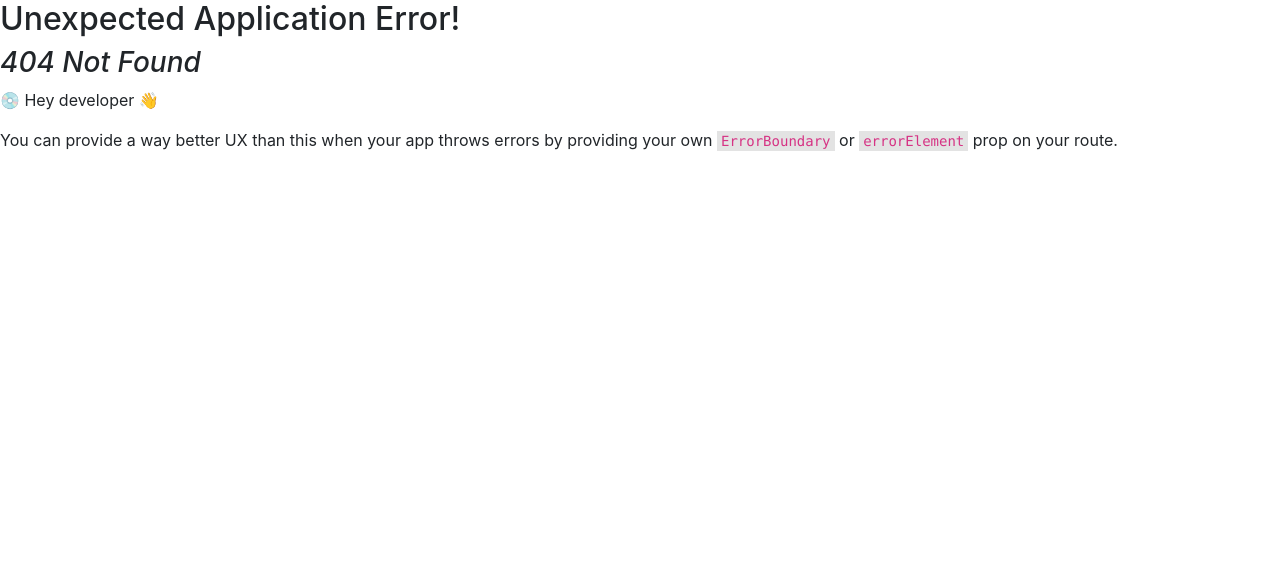
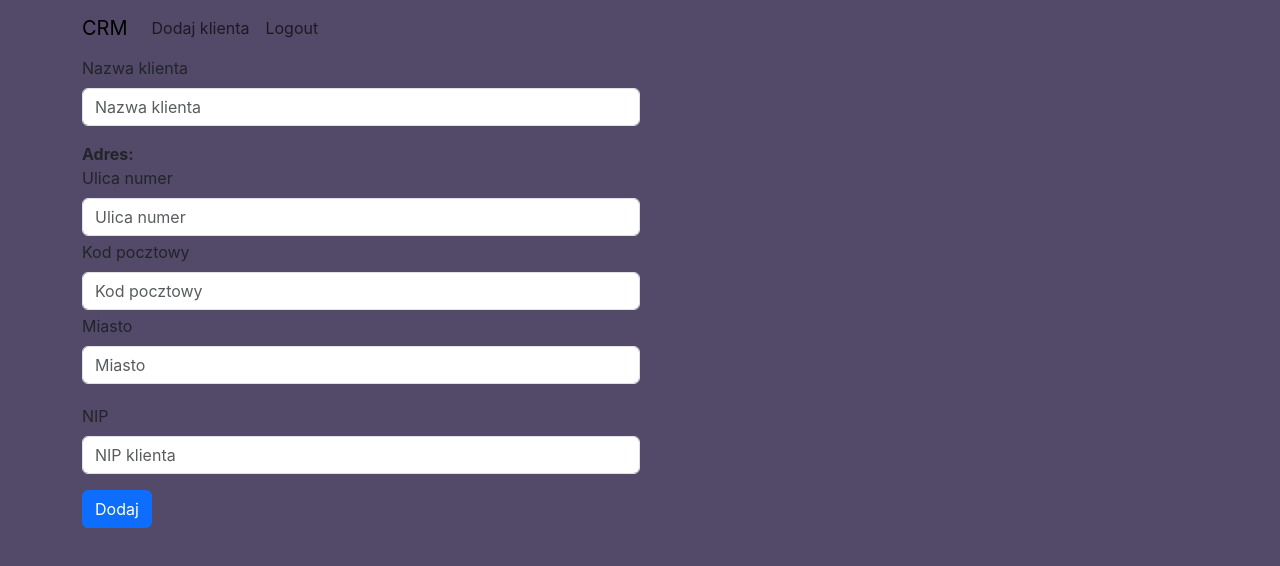
Before and after one commit to bartosiak/crm-frontend, a React (Create React App) app: page /add-customer in a window 1280 px wide. Before the commit this address had no page. Shown: the top 566 px of the page. Built offline with nearby package versions, Linux system fonts and the light colour scheme.

Commit message:
Added functionality to create a new customer

```diff
--- a/src/App.js
+++ b/src/App.js
@@ -4,7 +4,7 @@ import { Outlet } from "react-router-dom";
 
 function App() {
     return (
-        <div className="App">
+        <div className="container">
             <NavBar />
             <Outlet />
         </div>
--- a/src/components/AddCustomerForm.jsx
+++ b/src/components/AddCustomerForm.jsx
@@ -1,4 +1,24 @@
 import React, { useState } from "react";
+import { Form } from "react-router-dom";
+
+export async function createNewCustomer(args) {
+    const data = await args.request.formData();
+    return fetch("http://localhost:4000/customers", {
+        method: "POST",
+        body: JSON.stringify({
+            name: data.get("name"),
+            address: {
+                street: data.get("street"),
+                zipCode: data.get("zipCode"),
+                city: data.get("city"),
+            },
+            nip: data.get("nip"),
+        }),
+        headers: {
+            "Content-type": "application/json",
+        },
+    });
+}
 
 export const AddCustomerForm = () => {
     const [formData, setFormData] = useState({
@@ -17,13 +37,8 @@ export const AddCustomerForm = () => {
         }));
     };
 
-    const handleSubmit = (e) => {
-        e.preventDefault();
-        console.log(formData);
-    };
-
     return (
-        <form className="w-50" onSubmit={handleSubmit}>
+        <Form className="w-50" method="POST" action="/add-customer">
             <div className="mb-3">
                 <label className="form-label" htmlFor="name">
                     Nazwa klienta
@@ -38,11 +53,68 @@ export const AddCustomerForm = () => {
                     onChange={handleChange}
                 />
             </div>
+            <fieldset className="mb-3">
+                <strong>Adres:</strong>
+                <div className="mb-1">
+                    <label className="form-label" htmlFor="street">
+                        Ulica numer
+                    </label>
+                    <input
+                        name="street"
+                        placeholder="Ulica numer"
+                        type="text"
+                        id="street"
+                        className="form-control"
+                        value={formData.street}
+                        onChange={handleChange}
+                    />
+                </div>
+                <div className="mb-1">
+                    <label className="form-label" htmlFor="zipCode">
+                        Kod pocztowy
+                    </label>
+                    <input
+                        name="zipCode"
+                        placeholder="Kod pocztowy"
+                        type="text"
+                        id="zipCode"
+                        className="form-control"
+                        value={formData.zipCode}
+                        onChange={handleChange}
+                    />
+                </div>
+                <div className="mb-1">
+                    <label className="form-label" htmlFor="city">
+                        Miasto
+                    </label>
+                    <input
+                        name="city"
+                        placeholder="Miasto"
+                        type="text"
+                        id="city"
+                        className="form-control"
+                        value={formData.city}
+                        onChange={handleChange}
+                    />
+                </div>
+            </fieldset>
             <div className="mb-3">
-                <button type="submit" className="btn btn-primary">
-                    Dodaj
-                </button>
+                <label className="form-label" htmlFor="nip">
+                    NIP
+                </label>
+                <input
+                    name="nip"
+                    placeholder="NIP klienta"
+                    type="text"
+                    id="nip"
+                    className="form-control"
+                    value={formData.nip}
+                    onChange={handleChange}
+                />
             </div>
-        </form>
+            <button type="submit" className="btn btn-primary">
+                Dodaj
+            </button>
+        </Form>
     );
 };
--- a/src/components/NavBar.jsx
+++ b/src/components/NavBar.jsx
@@ -1,17 +1,19 @@
+import { Link } from "react-router-dom";
+
 export const NavBar = () => {
     return (
-        <nav class="navbar navbar-expand navbar-light">
-            <div class="container">
-                <a class="navbar-brand" href="/crm-front/">
-                    CRM
-                </a>
-                <div class="me-auto navbar-nav">
-                    <a class="nav-link" href="/crm-front/add-customer">
+        <nav className="navbar navbar-expand navbar-light">
+            <div>
+                <div className="me-auto navbar-nav">
+                    <Link className="navbar-brand" to={"/customers"}>
+                        CRM
+                    </Link>
+                    <Link className="nav-link" to={"/add-customer"}>
                         Dodaj klienta
-                    </a>
-                    <a class="nav-link" href="/crm-front/">
+                    </Link>
+                    <Link className="nav-link" to={"/logout"}>
                         Logout
-                    </a>
+                    </Link>
                 </div>
             </div>
         </nav>
--- a/src/index.css
+++ b/src/index.css
@@ -1,13 +1,14 @@
 body {
-  margin: 0;
-  font-family: -apple-system, BlinkMacSystemFont, 'Segoe UI', 'Roboto', 'Oxygen',
-    'Ubuntu', 'Cantarell', 'Fira Sans', 'Droid Sans', 'Helvetica Neue',
-    sans-serif;
-  -webkit-font-smoothing: antialiased;
-  -moz-osx-font-smoothing: grayscale;
+    margin: 0;
+    font-family: -apple-system, BlinkMacSystemFont, "Segoe UI", "Roboto",
+        "Oxygen", "Ubuntu", "Cantarell", "Fira Sans", "Droid Sans",
+        "Helvetica Neue", sans-serif;
+    -webkit-font-smoothing: antialiased;
+    -moz-osx-font-smoothing: grayscale;
+    background-color: rgb(83, 73, 105);
 }
 
 code {
-  font-family: source-code-pro, Menlo, Monaco, Consolas, 'Courier New',
-    monospace;
+    font-family: source-code-pro, Menlo, Monaco, Consolas, "Courier New",
+        monospace;
 }
--- a/src/index.js
+++ b/src/index.js
@@ -6,6 +6,8 @@ import App from "./App";
 import { RouterProvider, createBrowserRouter } from "react-router-dom";
 import { CustomersList } from "./components/CustomersList";
 import { CustomerDetail } from "./components/CustomerDetail";
+import { AddCustomerForm } from "./components/AddCustomerForm";
+import { createNewCustomer } from "./components/AddCustomerForm";
 
 const router = createBrowserRouter([
     {
@@ -16,7 +18,7 @@ const router = createBrowserRouter([
                 path: "/customers",
                 element: <CustomersList />,
                 loader: () => {
-                    return fetch("http://localhost:4000/crm/customers");
+                    return fetch("http://localhost:4000/customers");
                 },
             },
             {
@@ -24,9 +26,14 @@ const router = createBrowserRouter([
                 element: <CustomerDetail />,
                 loader: ({ params }) => {
                     return fetch(
-                        `http://localhost:4000/crm/customers/${params.id}`
+                        `http://localhost:4000/customers/${params.id}`
                     );
                 },
+            },
+            {
+                path: "/add-customer",
+                action: createNewCustomer,
+                element: <AddCustomerForm />,
             },
         ],
     },
```
